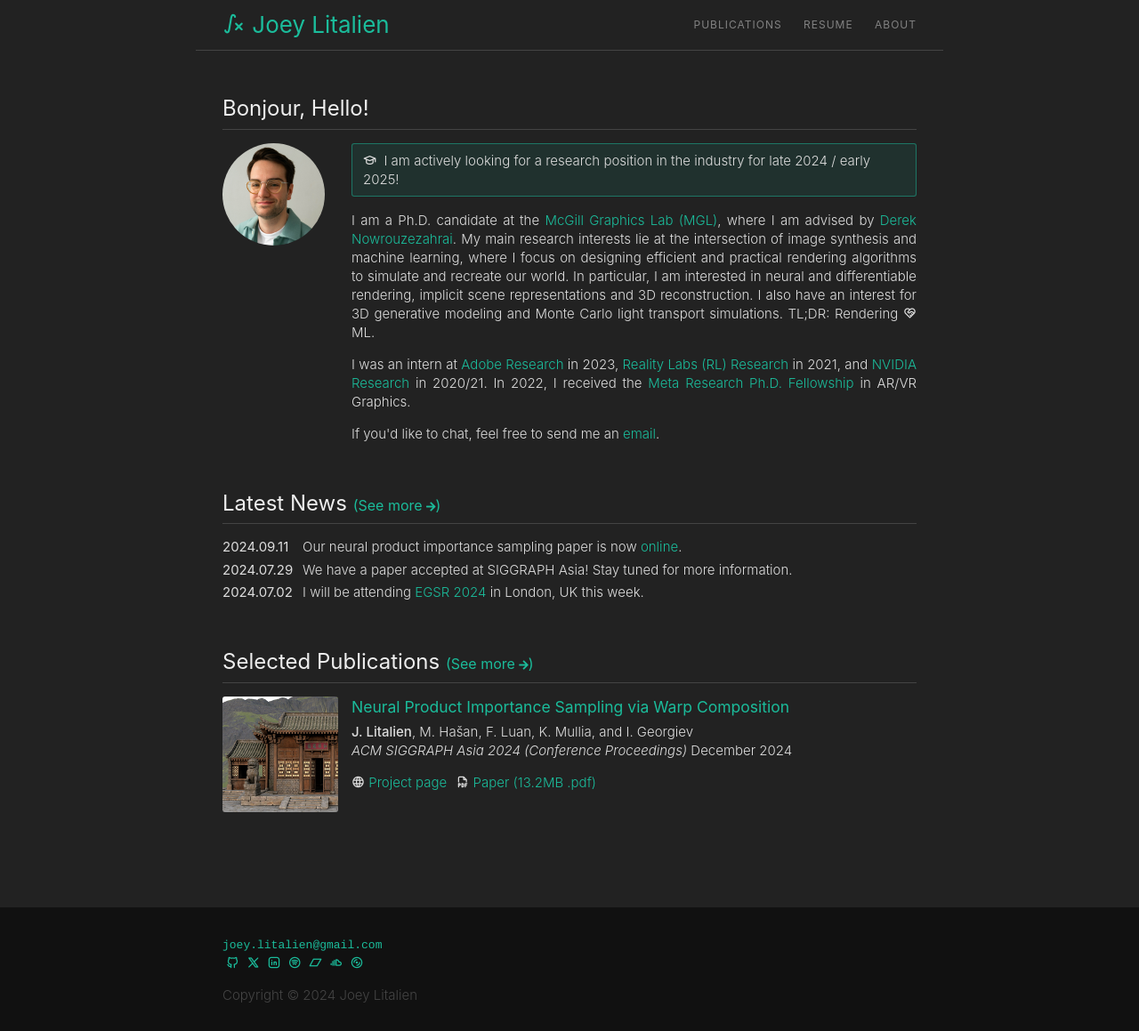
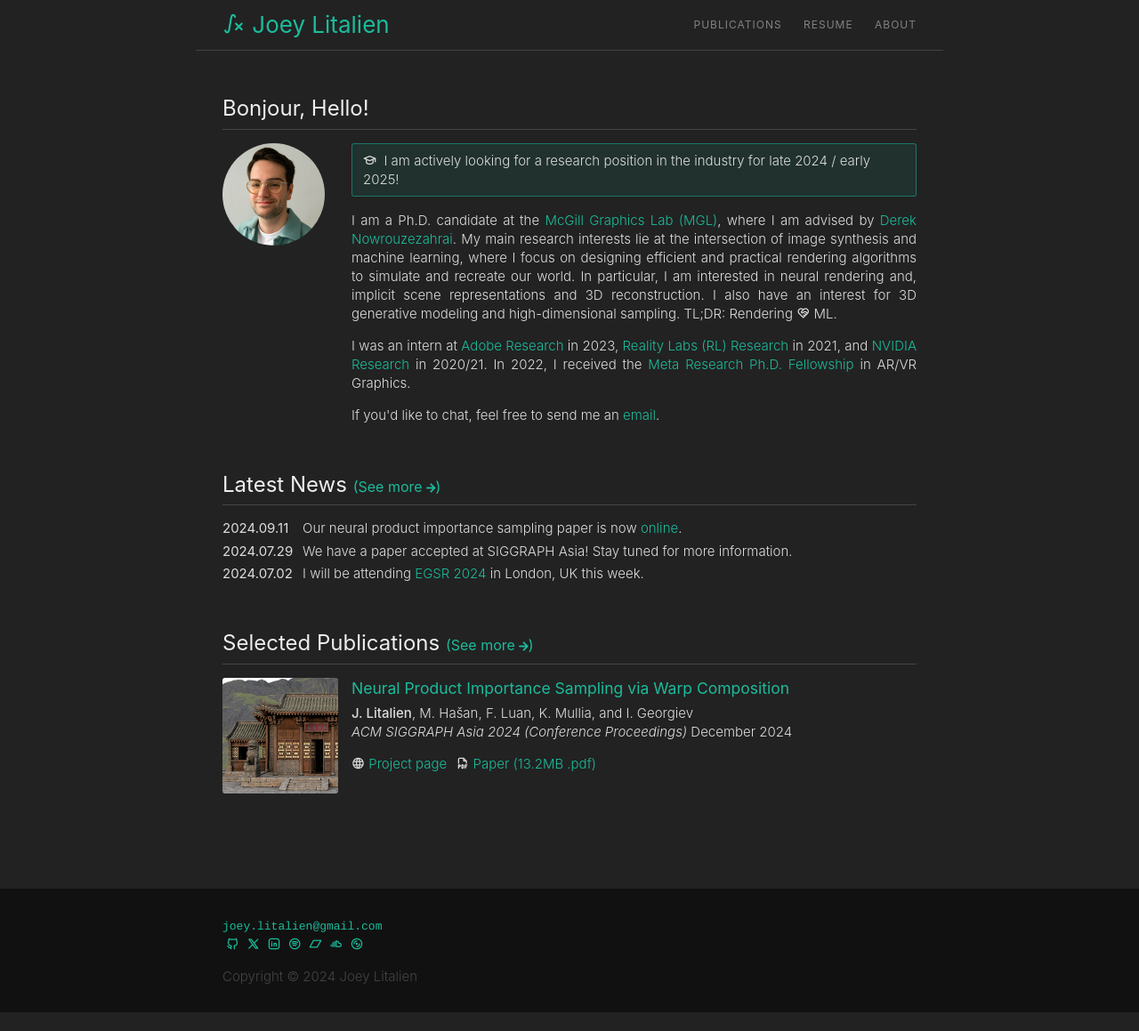
Before and after one commit to joeylitalien/joeylitalien.github.io, a Jekyll site: the page built from index.html, in a window 1280 px wide. Shown: the whole page at 89% size. Built offline with Jekyll 4.4.1, drawn with Linux system fonts in a browser that asks for light colours; nearby versions of some CDN libraries; a style sheet for code colours, icons or effects is not loaded; after the commit the page ends 1138 px from its top, so only the background shows below that.

Commit message:
Small tweaks again lol

```diff
--- a/index.html
+++ b/index.html
@@ -18,8 +18,8 @@ layout: default
               <a href="http://www.cim.mcgill.ca/~derek/">Derek Nowrouzezahrai</a>.
             My main research interests lie at the intersection of
                image synthesis and machine learning, where I focus on designing efficient and practical rendering algorithms to simulate and recreate our world.
-              In particular, I am interested in neural and differentiable rendering, implicit scene representations and 3D reconstruction.
-              I also have an interest for 3D generative modeling and Monte Carlo light transport simulations.
+              In particular, I am interested in neural rendering and, implicit scene representations and 3D reconstruction.
+              I also have an interest for 3D generative modeling and high-dimensional sampling.
               TL;DR: Rendering <i class="ti ti-heart-handshake"></i> ML.
             </p>
             <p class="justified">
```
